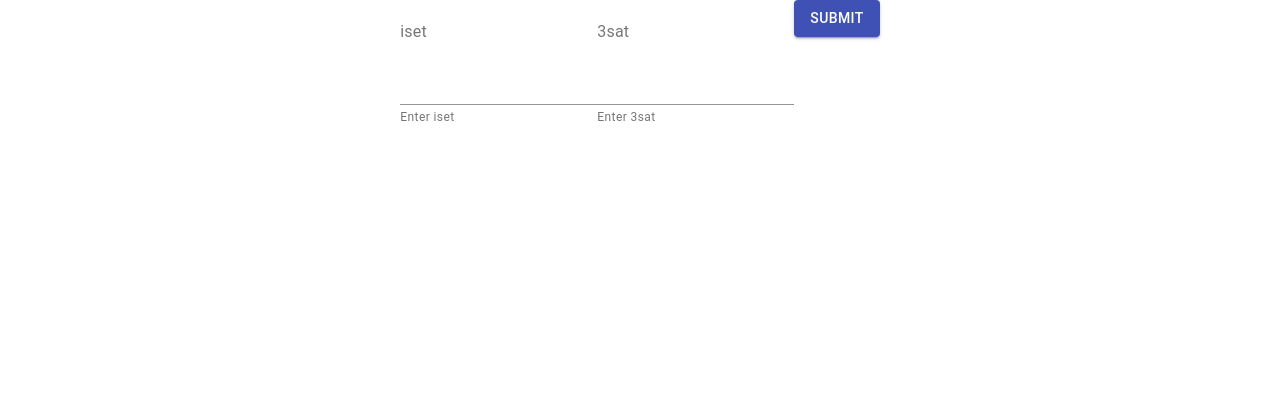
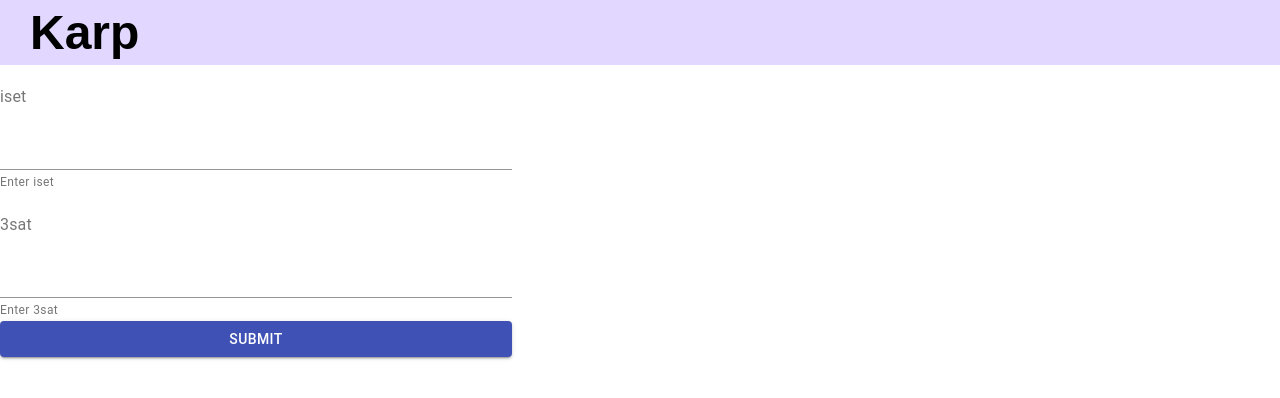
Before and after one commit to 394-s22/karp, a React (Create React App) app: page / in a window 1280 px wide. Shown: the top 398 px of the page. Built offline with nearby package versions, Linux system fonts and the light colour scheme.

Commit message:
Grace W, Arhan added navbar + changed css

```diff
--- a/src/App.js
+++ b/src/App.js
@@ -2,12 +2,14 @@ import React, { useState } from "react";
 import "./App.css";
 import TextBox from "./components/Form";
 import Output from "./components/Output";
+import NavBar from './components/NavBar.js';
 
 const App = () => {
   const [output, setOutput] = useState("");
 
   return (
     <div className="App">
+      <NavBar />
       <TextBox setOutput={setOutput} />
       <Output output={output} />
     </div>
--- a/src/components/Form.js
+++ b/src/components/Form.js
@@ -1,6 +1,7 @@
 import React, { useReducer } from "react";
 import { Button, Icon, TextField, Paper, Typography } from "@material-ui/core";
 import { makeStyles } from "@material-ui/core/styles";
+import '../styles/Form.css'
 
 const TextBox = ({ setOutput }) => {
   // const useStyles = makeStyles((theme) => ({
--- /dev/null
+++ b/src/components/NavBar.js
@@ -0,0 +1,13 @@
+import '../styles/NavBar.css'
+
+const NavBar = () => {
+  return (
+    <nav className="nav">
+      <div className="nav-title">
+        Karp
+      </div>
+    </nav>
+  )
+}
+
+export default NavBar;
--- /dev/null
+++ b/src/styles/Form.css
@@ -0,0 +1,5 @@
+form {
+  display: flex;
+  flex-direction: column;
+  width: 40%;
+}
--- /dev/null
+++ b/src/styles/NavBar.css
@@ -0,0 +1,28 @@
+.nav {
+    display: flex;
+    justify-content: space-between;
+    align-items: center;
+    background-color: #e1d7ff;
+    width: 100%;
+}
+
+.nav-title {
+    padding: 5px 30px 5px 30px;
+    transition: color 0.5s ease-in;
+    color: #292c2e;
+    font-weight: bold;
+    font-size: 3em;
+}
+
+
+.nav-title:hover {
+    color: black;
+}
+
+
+.form-outline {
+    flex: 1 1 auto!important;
+    flex-grow: 1 !important;
+    flex-shrink: 1 !important;
+    flex-basis: auto !important;
+}
```
Also changed, not shown: src/styles/Output.css (added).
